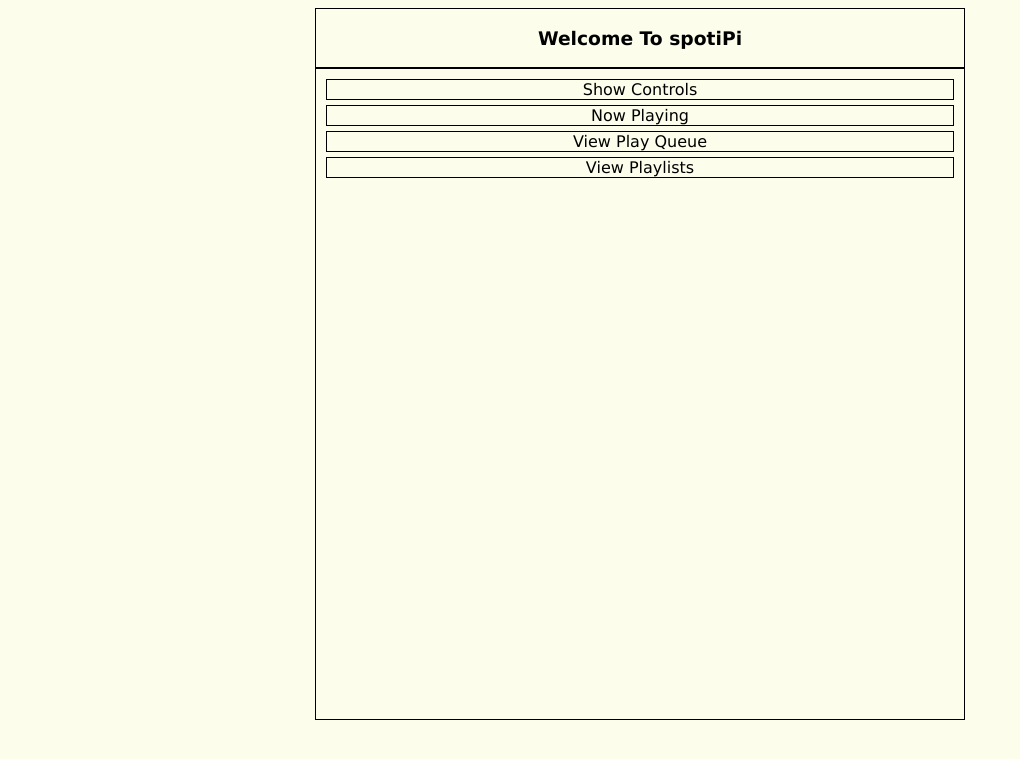
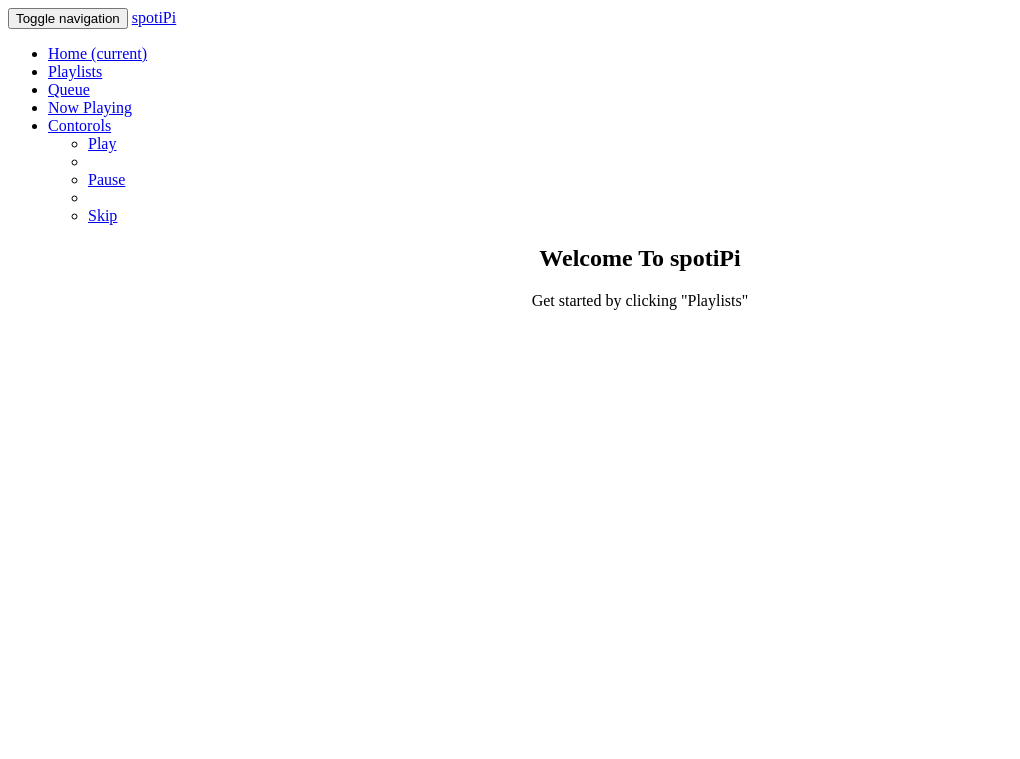
Before and after one commit to farmerpat/spotipi, a Flask app: template templates/index.html in a window 1280 px wide. Shown: the top 759 px of the page, without its empty margins (0-1020 px from the left). Run offline with Flask 2, Linux system fonts and the light colour scheme; the template is opened without the code that fills it, so the values that code supplies are empty; parts of the project's set-up code (start-up, migrations or seed data) failed here and were passed over; some libraries are stand-ins or nearby versions.

Commit message:
begin playlist conversion to bootstrap

```diff
--- a/main.py
+++ b/main.py
@@ -2,6 +2,7 @@
 import ConfigParser
 import argparse
 from flask import Flask, url_for, render_template, jsonify
+from flask.ext.bower import Bower
 
 creds = ConfigParser.ConfigParser()
 
@@ -32,6 +33,7 @@
 # sp.logOut()
 
 app = Flask(__name__)
+Bower(app)
 
 @app.route("/")
 def index():
--- a/static/custom.js
+++ b/static/custom.js
@@ -2,20 +2,6 @@
 
 $(document).ready(function () {
   console.log("reddie");
-
-  $("#show_controls").click(function () {
-    if ($(this).text() == "Show Controls") {
-      $(this).text("Hide Controls");
-      $(".control_panel").show();
-
-    } else if ($(this).text() == "Hide Controls") {
-      $(this).text("Show Controls");
-      $(".control_panel").hide();
-
-    } else {
-      console.log("the universe explodes");
-    }
-  });
 
   $("#play_button").click(function () {
     $.ajax({
@@ -52,6 +38,9 @@
   });
 
   $("#play_queue").click(function () {
+    console.log("clicked play_queue");
+    return false;
+
     if ($("#play_queue").text() == "View Play Queue") {
       console.log("is da view play quee");
       $("#queue").html("<ul></ul>");
@@ -89,7 +78,13 @@
   }
 
   $("#view_playlists").click(function () {
-    if ($("#view_playlists").text() == "View Playlists") {
+    var contType = $("#main_container").attr("contents");
+
+    if (contType != "playlists") {
+      $("#home").hide();
+      $("#queue").hide();
+      $("#now_playing_display").hide();
+
       if (!window.playListsLoaded) {
         $.ajax({
           method: "GET",
@@ -97,29 +92,38 @@
           success: function (data) {
             if (data && data.playlists) {
               makePlaylistsDiv(data.playlists);
+              window.playLists = data.playlists;
               window.playListsLoaded = true;
-
+              makePlaylistsDiv(window.playlists);
             }
           }
         });
       }
 
-      $("#playlists").show();
-      $("#view_playlists").text("Hide Playlists");
-
-    } else {
-      $("#view_playlists").text("View Playlists");
-      $("#playlists").hide();
+      $("#accordion").show();
+      $("#main_container").attr("contents", "playlists");
 
     }
   });
 
   function makePlaylistsDiv (playlists) {
+    var html = "";
+
     $.each(playlists, function (i, playlist) {
-      var html = "<h3>";
+      html += "<div class='panel panel-default'>";
+      html += "<div class='panel-heading' role='tab' id='";
+      html += "heading" + i;
+      html +="'>";
+      html += "<h3 class='panel-title'>";
+      html += "<a data-toggle='collapse' data-parent='#accordion' aria-expanded='false'";
+      html += "href='#";
+      html += "collapse" + i + "' aria-controls='collapse" + i + "'>";
       html += playlist.name;
-      html += "</h3>";
-      html += "<div><p>";
+      html += "</a></h3></div>";
+      html += "<div class='panel-collapse collapse' id='collapse";
+      html += i + "' aria-labelledby='heading" + i + "'";
+      html += " role='tabpanel'>";
+      html += "<div class='panel-body'>";
       html += "<ul><li><a data-index='";
       html += i;
       html += "' class='spotify-playlist-link play-all-link' href='javascript:void(0)'>";
@@ -152,14 +156,11 @@
         html += "</li>";
       });
 
-      html += "</ul></p></div>";
-
-      $("#playlists").append($(html));
+      html += "</ul>";
+      html += "</div></div></div>";
     });
 
-    $("#playlists").accordion({active: false,
-                               collapsible: true,
-                               heightStyle: "content"});
+    $("#accordion").append($(html));
 
     $(".spotify-track-link").click(function (e) {
       var trackUri = $(this).attr("data-spotify-track-uri");
--- a/static/style.css
+++ b/static/style.css
@@ -1,3 +1,4 @@
+/*
 body {
     font-family: "Verdana";
     background: #FCFEEB;
@@ -30,7 +31,6 @@
     margin-top: 10px;
     margin-left: 10px;
     margin-right: 10px;
-/*    width: 630px;*/
 }
 
 a.button {
@@ -60,7 +60,6 @@
 }
 
 #playlists .ui-accordion-header {
-    /*margin: 0;*/
 }
 
 #playlists .ui-accordion-header {
@@ -75,5 +74,5 @@
 #playlists .ui-state-active {
     background: #FCFEEB;
 }
-
+*/
 /*#playlists .ui-state-acti*/
--- a/templates/index.html
+++ b/templates/index.html
@@ -1,11 +1,60 @@
-<!doctype html>
+<!DOCTYPE html>
+<html lang="en">
   <head>
     <title>spotiPi</title>
     <link rel=stylesheet href=https://ajax.googleapis.com/ajax/libs/jqueryui/1.11.4/themes/smoothness/jquery-ui.css>
     <link rel=stylesheet type=text/css href="{{ url_for('static', filename='style.css') }}">
+    <link rel=stylesheet type=text/css href="{{ url_for('bower.static', filename='bootstrap/dist/css/bootstrap.min.css') }}">
+    <meta name="viewport" content="width=device-width, initial-scale=1">
   </head>
   <body>
-  <div id=container>
+    <div id=container class=container>
+      <nav class="navbar navbar-inverse">
+        <div class="container-fluid">
+          <div class="navbar-header">
+            <button type="button" class="navbar-toggle collapsed" data-toggle="collapse" data-target="#bs-example-navbar-collapse-1">
+              <span class="sr-only">Toggle navigation</span>
+              <span class="icon-bar"></span>
+              <span class="icon-bar"></span>
+              <span class="icon-bar"></span>
+            </button>
+            <a class="navbar-brand" href="#">spotiPi</a>
+          </div>
+             <div class="collapse navbar-collapse" id="bs-example-navbar-collapse-1">
+      <ul class="nav navbar-nav">
+        <li class="active"><a href="#">Home <span class="sr-only">(current)</span></a></li>
+        <li><a href="#" id=view_playlists>Playlists</a></li>
+        <li><a href="#" id=play_queue>Queue</a></li>
+        <li><a href="#" id=now_playing>Now Playing</a></li>
+        <li class="dropdown">
+          <a href="#" class="dropdown-toggle" data-toggle="dropdown" role="button" aria-expanded="false">Contorols<span class="caret"></span></a>
+          <ul class="dropdown-menu" role="menu">
+            <li><a href="#" id=play_button>Play</a></li>
+            <li class="divider"></li>
+            <li><a href="#" id=pause_button>Pause</a></li>
+            <li class="divider"></li>
+            <li><a href="#" id=skip_button>Skip</a></li>
+          </ul>
+        </li>
+        </div>
+      </nav>
+      <div class="jumbotron">
+        <div id="main_container" class="container" contents="home">
+          <div id="home">
+            <center>
+              <h2>Welcome To spotiPi</h2>
+              <p>
+                Get started by clicking "Playlists"
+              </p>
+            </center>
+          </div>
+          <!-- <div id="playlists" class="accordion" style="display: none;"></div> -->
+          <div id="accordion" class="panel-group" role="tablist" aria-multiselectable="true" style="display: none;"></div>
+          <div id="queue" style="display: none;"></div>
+          <div id="now_playing_display" style="display: none;"></div>
+        </div>
+      </div>
+<!--
       <div id=heading>
         <h3>Welcome To spotiPi</h3>
       </div>
@@ -27,8 +76,10 @@
         <div id=playlists style="display: none;"></div>
       </div>
     </div>
-  <script src="https://ajax.googleapis.com/ajax/libs/jquery/2.1.4/jquery.min.js"></script>
-  <script src="https://ajax.googleapis.com/ajax/libs/jqueryui/1.11.4/jquery-ui.min.js"></script>
+-->
+    <script src="{{ url_for('bower.static', filename='jquery/dist/jquery.min.js') }}"></script>
+    <script src="{{ url_for('bower.static', filename='jquery-ui/jquery-ui.min.js') }}"></script>
+    <script src="{{ url_for('bower.static', filename='bootstrap/dist/js/bootstrap.min.js') }}"></script>
     <script src="{{ url_for('static', filename='custom.js') }}"></script>
   </body>
 </html>
```
Also changed, not shown: bower.json (added, +20 -0 lines), README.md, 1 other file. Lines whose indentation alone changed are shown as unchanged.
